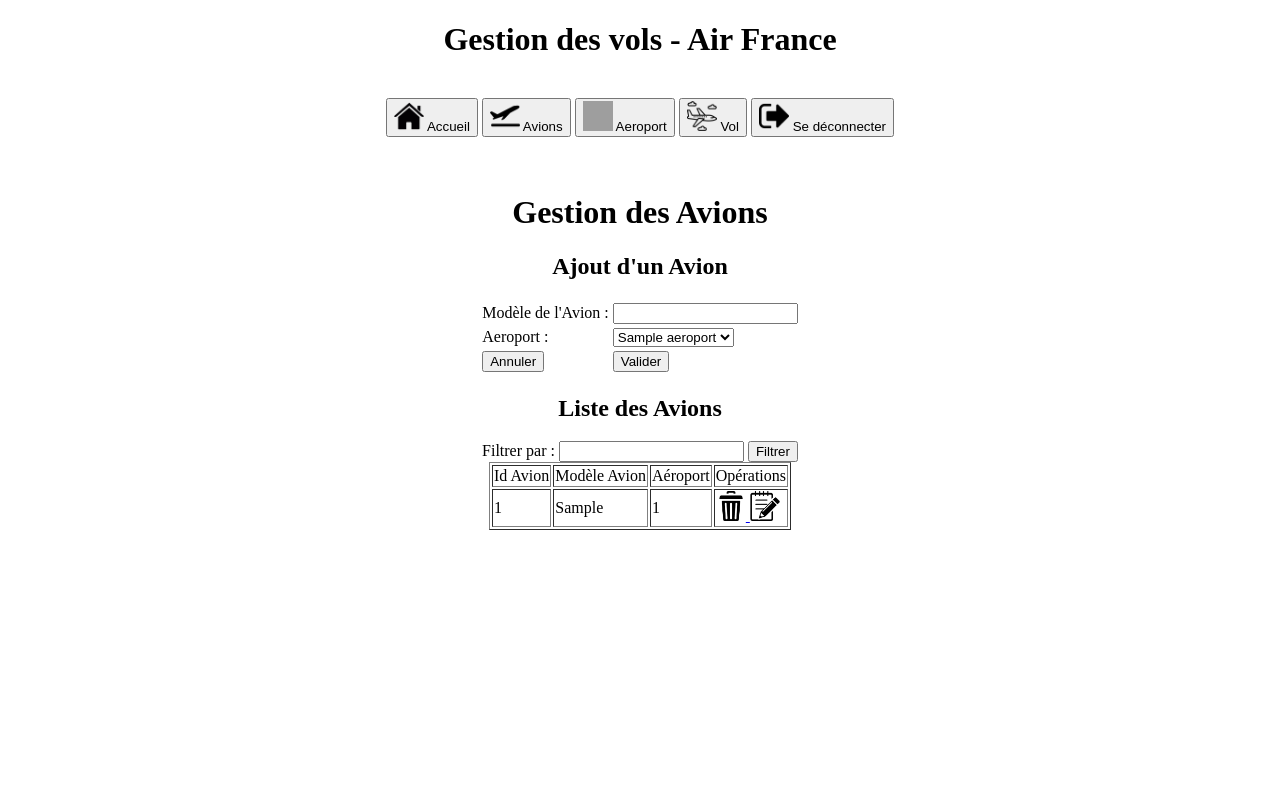
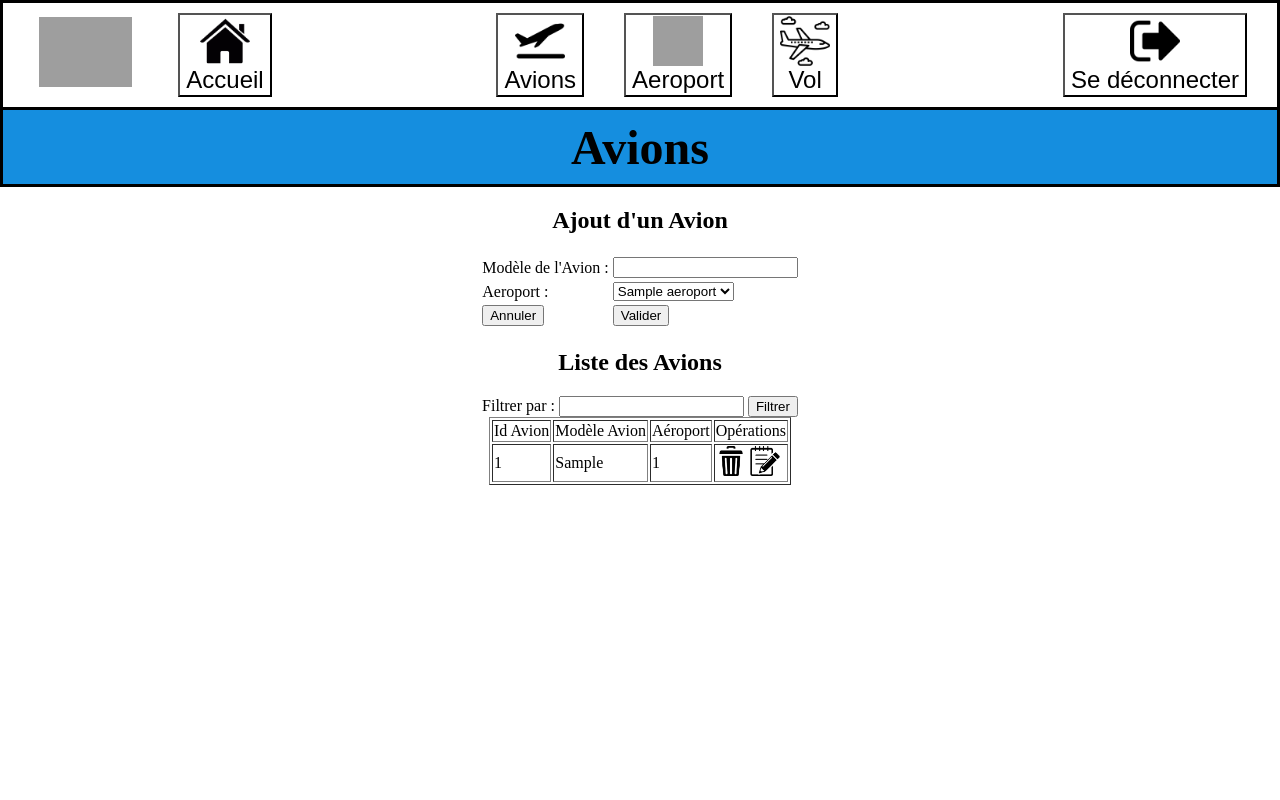
Before and after one commit to MathieuWil/AirFrance, a PHP site: page /index.php?page=1 in a window 1280 px wide. Run offline with PHP 8.4, Linux system fonts and the light colour scheme; the visitor is signed in with stand-in values (Sample User, id 1); tables that the repository leaves empty hold one stand-in row (values such as "Sample post"); grey boxes are pictures that could not be loaded.

Commit message:
Add files via upload
Added some CSS styles

```diff
--- a/airFrance/css/style.css
+++ b/airFrance/css/style.css
@@ -1,4 +1,87 @@
-#boutton {
+html, body {
+	width: 100vw;
+	min-height: 100vh;
+	margin: 0;
+}
+
+* {
+	box-sizing: border-box;
+}
+
+a {
 	text-decoration: none;
 	color: black;
 }
+
+
+/**************************/
+/*	  CONNEXION HEADER	  */
+/**************************/
+
+#connexion_header {
+	display: flex;
+	padding: 10px;
+	border: 3px solid #000;
+}
+
+
+/**************************/
+/*		SHARED HEADER	  */
+/**************************/
+
+header {
+	display: flex;
+	align-items: center;
+	font-size: 1.5rem;
+	padding: 10px;
+	border: 3px solid #000;
+}
+
+.header_btn {
+	background-color: #fff;
+	margin: 0 20px;
+	font-size: 1.5rem;
+}
+
+.header_btn:nth-child(2) {
+	margin-right: auto;
+}
+
+.header_btn:nth-child(6) {
+	margin-left: auto;
+}
+
+.header_logo {
+	border: none;
+}
+
+.header_btn a {
+	display: flex;
+	flex-direction: column;
+	align-items: center;
+}
+
+
+/**************************/
+/*		Shared Styles	  */
+/**************************/
+
+.page-title {
+	width: 100%;
+	font-size: 3em;
+	padding: .2em;
+	margin: 0;
+	background-color: #158edf;
+
+	border: 3px solid #000;
+	border-top: none;
+}
+
+
+/**************************/
+/*		  HOMEPAGE		  */
+/**************************/
+
+#home {
+	background-image: url("images/a.jpg");
+}
--- a/airFrance/gestion_aeroport.php
+++ b/airFrance/gestion_aeroport.php
@@ -1,5 +1,5 @@
-<br/> <br> </br>
-<h1> Gestion des aeroports </h1>
+<div>
+<h2 class="page-title"> Aéroports </h2>
 <?php
 	if (isset($_SESSION['role']) && $_SESSION['role']=="admin") {
 
@@ -44,3 +44,4 @@
 	//afficher les Aeroport
 	require_once ("vue/lister_aeroport.php");
 ?>
+</div>
--- a/airFrance/gestion_avion.php
+++ b/airFrance/gestion_avion.php
@@ -1,5 +1,5 @@
-<br/> <br> </br>
-<h1> Gestion des Avions </h1>
+<div>
+<h2 class="page-title"> Avions </h2>
 <?php
 	if (isset($_SESSION['role']) && $_SESSION['role']=="admin") {
 
@@ -45,3 +45,4 @@
 	//afficher les Avions
 	require_once ("vue/lister_avion.php");
 ?>
+</div>
--- a/airFrance/gestion_vol.php
+++ b/airFrance/gestion_vol.php
@@ -1,5 +1,5 @@
-<br/> <br> </br>
-<h1> Gestion des Vols </h1>
+<div>
+<h2 class="page-title"> Vols </h2>
 <?php
 	if (isset($_SESSION['role']) && $_SESSION['role']=="admin") {
 
@@ -53,3 +53,4 @@
 	//afficher les Vols
 	require_once ("vue/lister_vol.php");
 ?>
+</div>
--- a/airFrance/index.php
+++ b/airFrance/index.php
@@ -6,14 +6,13 @@
 <!DOCTYPE html>
 <html>
 <head>
+	<meta charset="utf-8" />
 	<title>Gestion des vols - Air France</title>
-	<link rel="stylesheet" type="text/css" href="css/style.css">
+	<!-- Force php to reload after the css -->
+	<link rel="stylesheet" href="css/style.css?v=<?php echo time(); ?>" />
 </head>
 <body>
 	<center>
-		<h1>Gestion des vols - Air France</h1>
-		<br>
-
 		<?php
 			if ( ! isset($_SESSION['email'])) {
 				require_once("vue/form_connexion.php");
@@ -48,25 +47,32 @@
 
 			if (isset($_SESSION['email'])) {
 				echo '
-					<button>
-						<a href="index.php?page=0" id="boutton"><img src ="images/logo.png" width="30" height="30"> Accueil </a>
+				<header>
+
+				<button class="header_btn header_logo">
+					<img src="images/airfrance" height="70px" />
 				</button>
 
-          <button>
-          	<a href="index.php?page=1" id="boutton"><img src ="images/avion.png" width="30" height="30"> Avions </a>
+				<button class="header_btn">
+					<a href="index.php?page=0" id="boutton"><img src ="images/logo.png" width="50" height="50"> Accueil </a>
 				</button>
 
-          <button>
-          	<a href="index.php?page=2" id="boutton"><img src ="images/aeroport.png" width="30" height="30"> Aeroport </a>
+				<button class="header_btn">
+					<a href="index.php?page=1" id="boutton"><img src ="images/avion.png" width="50" height="50"> Avions </a>
 				</button>
 
-          <button>
-          	<a href="index.php?page=3" id="boutton"><img src ="images/vol.png" width="30" height="30"> Vol </a>
+				<button class="header_btn">
+					<a href="index.php?page=2" id="boutton"><img src ="images/aeroport.png" width="50" height="50"> Aeroport </a>
 				</button>
 
-					<button>
-						<a href="index.php?page=4" id="boutton"><img src ="images/deconnexion.png" width="30" height="30"> Se déconnecter </a>
+				<button class="header_btn">
+					<a href="index.php?page=3" id="boutton"><img src ="images/vol.png" width="50" height="50"> Vol </a>
 				</button>
+
+				<button class="header_btn">
+					<a href="index.php?page=4" id="boutton"><img src ="images/deconnexion.png" width="50" height="50"> Se déconnecter </a>
+				</button>
+				</header>
 				';
 
 
```
Also changed, not shown: airFrance/home.php (+17 -2 lines), airFrance/vue/form_connexion.php (+7 -1 lines), airFrance/images/Photo_background_accueil.jpg (added), airFrance/images/airfrance.png (added). Lines whose indentation alone changed are shown as unchanged.
